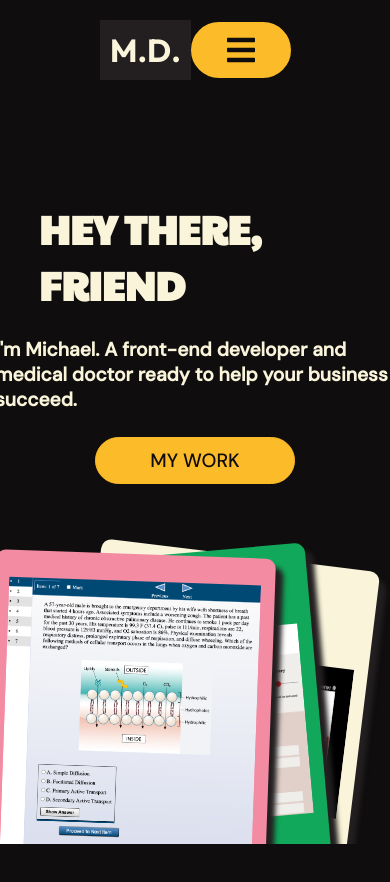
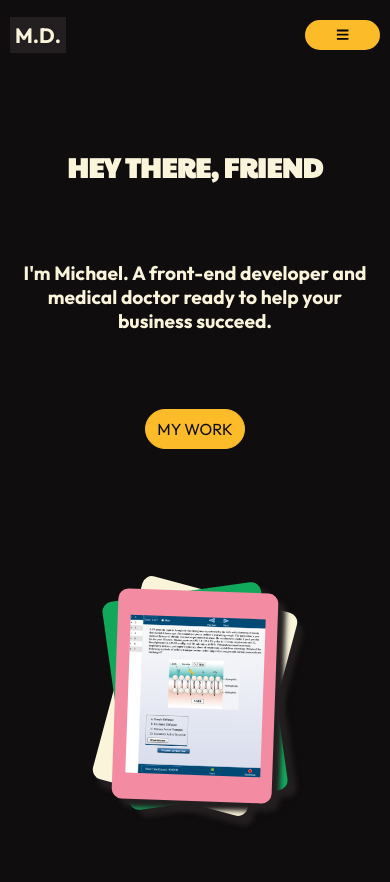
Before and after one commit to DocMDC/Portfolio, a React (Vite) app: page / in a window 390 px wide. Shown: the top 882 px of the page. Before the commit the page ends 844 px from the top, so only its background shows below. Built offline with nearby package versions, Linux system fonts and the light colour scheme; a web font is replaced by a local one.

Commit message:
portfolio more responsive

```diff
--- a/src/components/Hero.jsx
+++ b/src/components/Hero.jsx
@@ -11,22 +11,22 @@ export default function Hero() {
             <div className={HeroCSS.left}>
                 <div className={HeroCSS.left__content}>
                     <h1 className={HeroCSS.title}>HEY THERE, FRIEND</h1>
-                    <div className={HeroCSS.subtitle__container}>
-                        <h2 className={HeroCSS.subtitle}>I'm Michael. A front-end developer and medical doctor ready to help your business succeed.</h2>
+                    <div className={HeroCSS.subtitle}>
+                        <h2>I'm Michael. A front-end developer and medical doctor ready to help your business succeed.</h2>
                     </div>
                     <Link to="/projects"><button className={HeroCSS.cta}>MY WORK</button></Link>
                 </div>
             </div>
             <div className={HeroCSS.right}>
-                <div className={HeroCSS.image__container}>
+                <div className={HeroCSS.right__content}>
                     <div className={HeroCSS.image__one__background}>
-                        <img src={qbank} alt='qbank image' className={HeroCSS.qbank}/>
+                        <img src={qbank} alt='qbank image' />
                     </div>
                     <div className={HeroCSS.image__two__background}>
-                        <img src={website} alt='website image' className={HeroCSS.website}/>
+                        <img src={website} alt='website image'/>
                     </div>
                     <div className={HeroCSS.image__three__background}>
-                        <img src={pong} alt='pong image' className={HeroCSS.pong}/>
+                        <img src={pong} alt='pong image'/>
                     </div>
                 </div>
             </div>
--- a/src/components/Project.jsx
+++ b/src/components/Project.jsx
@@ -1,8 +1,5 @@
 import React, {useState} from "react"
 import ProjectCSS from "../styles/Project.module.css"
-import qbank from "../images/qbank.png"
-import website from "../images/website.png"
-import pong from "../images/pong.png"
 import {FaRegArrowAltCircleLeft, FaRegArrowAltCircleRight} from "react-icons/fa"
 import dataArray from "../data"
 
--- a/src/styles/AboutMe.module.css
+++ b/src/styles/AboutMe.module.css
@@ -99,7 +99,11 @@
     }
 }
 
-@media (width <= 700px) {
+@media (width <= 750px) {
+    .container {
+        top: 70px;
+    }
+
     .right {
         min-width: 400px;
     }
@@ -109,3 +113,21 @@
         margin-bottom: 30px;
     }
 }
+
+@media (width <= 500px) {
+    .container {
+        min-height: auto;
+    }
+    .left {
+        width: 100vw;
+    }
+
+    .right {
+        min-width: 320px;
+        padding: 10px;
+    }
+
+    .left > img {
+        width: 300px;
+    }
+}
--- a/src/styles/Header.module.css
+++ b/src/styles/Header.module.css
@@ -26,6 +26,10 @@
     border-radius: 30px;
     font-size: 1.5rem;
     cursor: pointer;
+}
+
+.links__container {
+    display: none;
 }
 
 .links:hover {
@@ -111,3 +115,40 @@
         color: var(--clr-yellow);
     }
 }
+
+@media (width <= 750px) {
+    .container {
+        height: 70px;
+        padding: 10px;
+    }
+
+    .logo {
+        font-size: 1.3rem;
+        padding: 5px;
+    }
+
+    .bars button {
+        width: 75px;
+        height: 30px;
+    }
+
+    .nav__left {
+        width: auto;
+        display: flex;
+        justify-content: center;
+        align-items: center;
+    }
+
+    .links__container {
+        height: 150px;
+        top: 70px;
+        padding-right: 0px;
+        align-items: center;
+    }
+
+    .links {
+        height: 75px;
+        height: 30px;
+        font-size: 1rem;
+    }
+}
--- a/src/styles/Hero.module.css
+++ b/src/styles/Hero.module.css
@@ -1,236 +1,229 @@
 .container {
-    position: fixed;
-    top: 100px;
-    left: 0;
-    right: 0;
-    bottom: 0;
-    background-color: var(--clr-black);
-    display: flex;
-    align-items: center;
-    overflow-y: scroll;
+    position: absolute;
+    top: 70px;
+    height: 100%;
+    width: 100vw;
+    padding: 10px;
 }
 
 .left {
-    width: 50%;
+    min-height: 300px;
+    height: 50%;
+    width: 100%;
+    padding-bottom: 5px;
+    padding-top: 30px;
+}
+
+.left__content {
     height: 100%;
+    justify-content: space-around;
     display: flex;
-    padding-left: 100px;
-    justify-content: flex-start;
+    flex-direction: column;
     align-items: center;
 }
 
-.left__content {
-    width: 550px;
-}
-
 .title {
+    font-size: 1.7rem;
     font-family: var(--font-bold);
     color: var(--clr-cream);
-    font-size: 3.5rem;
-}
-
-.subtitle__container {
-    width: 400px;
-    margin-top: 25px;
-    margin-bottom: 50px;
 }
 
 .subtitle {
-    font-family: var(--font-alternative);
+    text-align: center;
+}
+
+.subtitle > h2 {
+    font-size: 1.2rem;
+    font-family: var(--font-normal);
     color: var(--clr-cream);
 }
 
-button {
+.cta {
+    font-size: 1rem;
+    border: none;
+    font-family: var(--font-normal);
+    width: 100px;
+    height: 40px;
+    border-radius: 50px;
     background-color: var(--clr-yellow);
     color: var(--clr-black);
     border: 1px solid var(--clr-yellow);
-    border-radius: 30px;
-    padding: 10px;
-    font-size: 2rem;
-    width: 200px;
-    font-family: var(--font-alternative);
     cursor: pointer;
 }
 
-button:hover {
-    background-color: var(--clr-black);
+.cta:hover {
     color: var(--clr-yellow);
+    background: var(--clr-black);
 }
 
 .right {
-    width: 50%;
+    min-height: 300px;
+    height: 50%;
+    width: 100%;
+    padding-bottom: 5px;
+    display: flex;
+    justify-content: center;
+    align-items: center;
+}
+
+.right__content {
+    position: relative;
+    width: 230px;
     height: 100%;
     display: flex;
     justify-content: center;
     align-items: center;
-    padding-right: 100px;
-}
-
-.image__container {
-    width: 550px;
-    height: 550px;
-    position: relative;
-    padding: 20px;
 }
 
 .image__one__background {
-    background-color: var(--clr-pink);
-    width: 400px;
-    height: 500px;
+    width: 160px;
+    height: 210px;
+    padding: 5px;
+    border-radius: 10px;
+    transform: rotate(2deg);
+    box-shadow: 8px 8px 5px var(--clr-lightblack);
     display: flex;
     justify-content: center;
     align-items: center;
-    transform: rotate(2deg);
-    box-shadow: 8px 8px 5px var(--clr-lightblack);
-    border-radius: 10px;
+    background-color: var(--clr-pink);
     position: absolute;
-    left: 20px;
     z-index: 10;
 }
 
-.qbank {
-    object-fit: contain;
-    width: 90%;
-    height: 90%;
+.image__two__background {
+    width: 160px;
+    height: 210px;
+    padding: 5px;
     border-radius: 10px;
-}
-
-.image__two__background {
-    background-color: var(--clr-green);
-    width: 400px;
-    height: 500px;
-    left: 70px;
+    transform: rotate(-8deg);
+    box-shadow: 8px 8px 5px var(--clr-lightblack);
     display: flex;
     justify-content: center;
     align-items: center;
-    transform: rotate(-5deg);
-    box-shadow: 8px 8px 5px var(--clr-lightblack);
-    border-radius: 10px;
+    background-color: var(--clr-green);
     position: absolute;
     z-index: 9;
 }
 
-.website {
-    object-fit: contain;
-    width: 90%;
-    height: 90%;
+.image__three__background {
+    width: 160px;
+    height: 210px;
+    padding: 5px;
     border-radius: 10px;
-}
-
-.image__three__background {
-    background-color: var(--clr-cream);
-    width: 400px;
-    height: 500px;
-    left: 110px;
+    transform: rotate(15deg);
+    box-shadow: 8px 8px 5px var(--clr-lightblack);
     display: flex;
     justify-content: center;
     align-items: center;
-    transform: rotate(7deg);
-    box-shadow: 8px 8px 5px var(--clr-lightblack);
-    border-radius: 10px;
+    background-color: var(--clr-cream);
     position: absolute;
     z-index: 8;
 }
 
-.pong {
-    object-fit: contain;
+.image__one__background > img, .image__two__background > img, .image__three__background > img {
     width: 90%;
     height: 90%;
-    border-radius: 10px;
+    object-fit: contain;
 }
 
-
-@media (width <= 1300px) {
-    .left__content {
-        width: 400px;
+@media (width >= 400px) {
+    .subtitle {
+        width: 70%;
     }
 }
 
-@media (width <= 1100px) {
+@media (width >= 750px) {
     .container {
-        flex-direction: column;
+        top: 100px;
     }
 
-    .title {
-        margin-top: 100px;
-    }
-
-    .subtitle__container {
-        margin-bottom: 25px;
-    }
-
-    .left {
-        width: 100%;
-        justify-content: center;
-        padding-left: 0px;
-    }
-
-    .left__content {
-        width: 80%;
-        display: flex;
-        flex-direction: column;
-        justify-content: center;
-        align-items: center;
-    }
-
-    .right {
-        width: 100%;
-        padding-bottom: 50px;
-        padding-left: 100px;
-    }
-
-    .cta {
-        margin-bottom: 50px;
-    }
-}
-
-@media (width <=700px) {
     .title {
         font-size: 2.5rem;
     }
 
-    .subtitle {
-        font-size: 1.2rem;
+    .subtitle > h2{
+        font-size: 1.5rem;
     }
 
     .cta {
-        font-size: 1.2rem;
+        width: 200px;
+        height: 55px;
+        font-size: 1.6rem;
+    }
+
+    .right__content {
+        width: 100%;
+    }
+}
+
+@media (width >= 750px) and (height >=900px) {
+    .image__one__background, .image__two__background, .image__three__background {
+        width: 200px;
+        height: 260px;
+    }
+}
+
+@media (width >=1100px) {
+    .container {
+        top: 100px;
+    }
+
+    .title {
+        font-size: 3rem;
+    }
+
+    .subtitle > h2{
+        font-size: 2rem;
+    }
+
+    .left {
+        min-height: 400px;
     }
 
     .right {
-        min-height: 600px;
-    }
-
-    .image__container {
-        min-width: 450px;
+        min-height: 400px;
     }
 
     .image__one__background, .image__two__background, .image__three__background {
-        width: 280px;
-        height: 350px;
+        width: 260px;
+        height: 300px;
     }
 }
 
-@media (height <= 750px) {
-    .image__container {
-        height: 50%;
-        margin-top: 30px;
+@media (width >=1300px) {
+    .container {
+        display: flex;
+    }
+
+    .left, .right {
+        height: 100%;
+        min-height: 800px;
+        display: flex;
+        justify-content: center;
+        align-items: center;
+        padding: 0px;
     }
 
     .left__content {
         height: 50%;
+        align-items: flex-start;
+        padding-left: 100px;
+        justify-content: flex-start;
+    }
+
+    .subtitle {
+        width: 90%;
+        text-align: left;
+        margin-bottom: 50px;
         margin-top: 30px;
     }
-}
 
-@media (700px <= width <=1100px) and (height <=450px) {
-    .right {
-        min-height: 500px;
-        margin-top: 0px;
+    .right__content {
+        padding-bottom: 100px;
     }
 
-    .image__container {
-        height: auto;
+    .image__one__background, .image__two__background, .image__three__background {
+        width: 300px;
+        height: 380px;
     }
-
 }
--- a/src/styles/Project.module.css
+++ b/src/styles/Project.module.css
@@ -5,6 +5,7 @@
     right: 0;
     bottom: 0;
     min-height: 900px;
+    height: 100%;
     background-color: var(--clr-black);
     display: flex;
     align-items: center;
@@ -165,10 +166,23 @@
     }
   }
 
-  @media (width < 650px) {
+  @media (width <=750px) {
+    .container {
+      top: 70px;
+    }
+  }
+
+  @media (width <= 650px) {
+    .container {
+      top: 70px;
+      padding: 10px;
+      min-height: 1000px;
+    }
+
     .left, .right {
-      min-height: 500px;
-      min-width: 330px;
+      min-height: 400px;
+      max-height: 500px;
+      min-width: 300px;
     }
 
     .left > h1 {
@@ -183,4 +197,62 @@
       font-size: 2rem;
     }
 
+    .arrow__left {
+      font-size: 2rem;
+    }
+
+    .arrow__right {
+      font-size: 2rem;
+    }
+
   }
+
+  @media (width <= 400px) {
+    .container {
+      padding: 0px;
+      min-height: 680px;
+      max-height: 680px;
+    }
+
+    .arrow__left {
+      bottom: 32%;
+    }
+
+    .arrow__right {
+      bottom: 32%;
+    }
+
+    .left, .right {
+      min-height: 300px;
+      min-width: 220px;
+    }
+
+    .left {
+      padding: 0px;
+      height: 300px;
+    }
+
+    .right {
+      height: 300px;
+    }
+
+    .description {
+      font-size: 0.6rem;
+    }
+
+    .punch__container__left, .punch__container__right {
+      margin: 0px;
+      padding: 10px 0px;
+    }
+
+    .project__number {
+      font-size: 1.5rem;
+      top: 2.5px;
+      left: 2.5px;
+    }
+
+    .punch__left, .punch__right {
+      width: 10px;
+      height: 10px;
+    }
+  }
```
